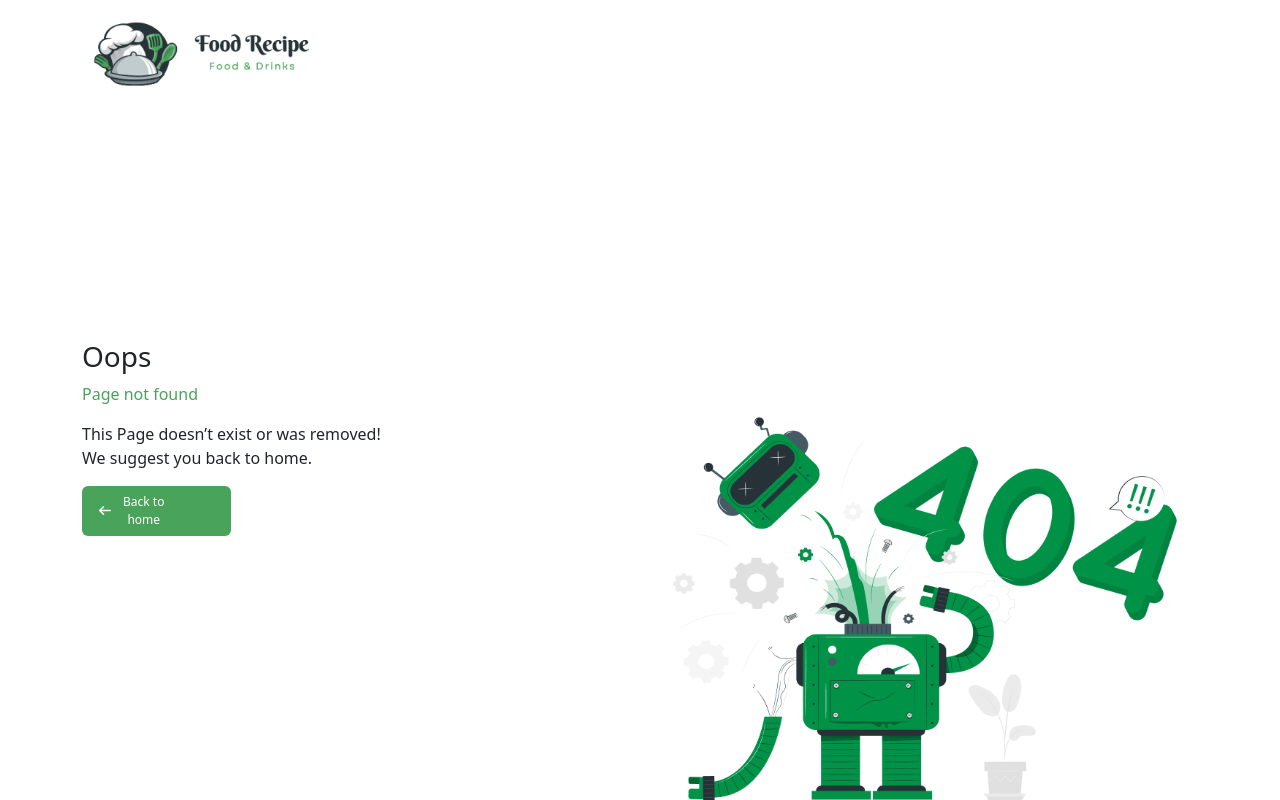
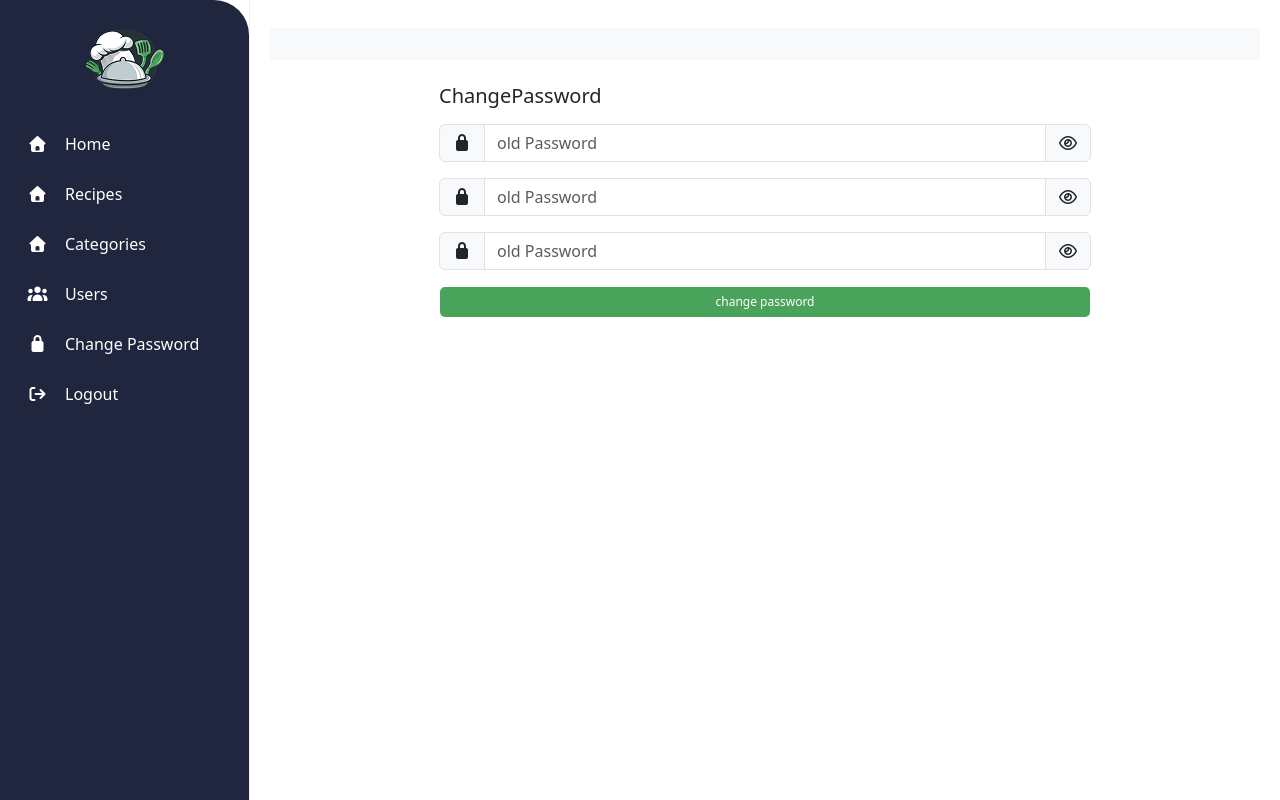
Before and after one commit to eqbalsohsah/food-mangement, a React (Vite) app: page /dashboard/change-pass in a window 1280 px wide. Before the commit this address had no page. Built offline with nearby package versions, Linux system fonts and the light colour scheme; sample sign-in values are in the browser's storage.

Commit message:
addfav removefav

```diff
--- a/src/AuthModule/Components/ChangePass/ChangePass.jsx
+++ b/src/AuthModule/Components/ChangePass/ChangePass.jsx
@@ -1,9 +1,100 @@
 import React from 'react'
+import { useForm } from 'react-hook-form'
+import useToggle from '../../../Hooks/UseToggle';
+import axios from 'axios';
+import { AUTH_URLS } from '../../../Constants/END_POINTS';
 
 export default function ChangePass() {
+  let{register,formState:{errors},handleSubmit,watch}=useForm();
+    const [firstPassword,toggleFirstPassword]=useToggle();
+     const [secondPassword,toggleSecondPassword]=useToggle();
+  const[showPassword,togglePassword]=useToggle();
+    const password=watch("newPassword");
+  const onSubmit=async(data)=>{
+  try {
+
+     const response=await axios.put(AUTH_URLS.ChangePassword,data,
+     {headers:{Authorization:`Bearer ${localStorage.getItem('token')}`}}
+
+
+   )
+   console.log(response);
+
+  } catch (error) {
+    console.log(error);
+
+  }
+
+  }
   return (
+    <>
     <div>
-      changepass
+
+   <div className='row'>
+    <div className='col-md-8 m-auto '>
+      <h5 className='my-3'>ChangePassword</h5>
+<form onSubmit={handleSubmit(onSubmit)}>
+        <div className="input-group mb-3 ">
+  <span className="input-group-text" id="basic-addon1"><i class="fa-solid fa-lock"></i></span>
+  <input type={showPassword ?"text" :"password"} className="form-control" placeholder="old Password" aria-label="password" aria-describedby="basic-addon1"
+  {...register("oldPassword",{
+    required:"password is required",
+    minLength:{
+      value:8,
+      message:"length must be 8 at least"
+    }
+
+  })}
+  />
+    <span class="input-group-text" onClick={togglePassword}> {showPassword?<i class="fa-regular fa-eye-slash"></i>: <i class="fa-regular fa-eye"></i>}</span>
+</div>
+{errors.oldPassword&& <div className='alert alert-danger p-2'>{errors.oldPassword.message}</div>}
+{/* //////////////////// */}
+        <div className="input-group mb-3 ">
+  <span className="input-group-text" id="basic-addon1"><i class="fa-solid fa-lock"></i></span>
+  <input type={firstPassword ?"text" :"password"} className="form-control" placeholder="old Password" aria-label="password" aria-describedby="basic-addon1"
+  {...register("newPassword",{
+    required:"password is required",
+    minLength:{
+      value:8,
+      message:"length must be 8 at least"
+    }
+
+  })}
+  />
+    <span class="input-group-text" onClick={toggleFirstPassword}> {firstPassword?<i class="fa-regular fa-eye-slash"></i>: <i class="fa-regular fa-eye"></i>}</span>
+</div>
+{errors.newPassword&& <div className='alert alert-danger p-2'>{errors.newPassword.message}</div>}
+{/* /////////////////
+//  */}
+        <div className="input-group mb-3 ">
+  <span className="input-group-text" id="basic-addon1"><i class="fa-solid fa-lock"></i></span>
+  <input type={secondPassword ?"text" :"password"} className="form-control" placeholder="old Password" aria-label="password" aria-describedby="basic-addon1"
+  {...register("confirmNewPassword",{
+    required:"password is required",
+    minLength:{
+      value:8,
+      message:"length must be 8 at least"
+    },
+     validate:(value)=> value === password || "not the same password"
+
+  })}
+  />
+    <span class="input-group-text" onClick={toggleSecondPassword}> {secondPassword?<i class="fa-regular fa-eye-slash"></i>: <i class="fa-regular fa-eye"></i>}</span>
+</div>
+{errors.confirmNewPassword&& <div className='alert alert-danger p-2'>{errors.confirmNewPassword.message}</div>}
+
+
+
+
+
+
+<button className='btn bg-green text-white form-control'>change password</button>
+</form>
     </div>
+   </div>
+    </div>
+
+    </>
   )
 }
--- a/src/AuthModule/Components/ForgetPass/ForgetPass.jsx
+++ b/src/AuthModule/Components/ForgetPass/ForgetPass.jsx
@@ -4,13 +4,14 @@ import { useForm } from 'react-hook-form';
 import axios from 'axios';
 import { toast } from 'react-toastify';
 import { useNavigate } from 'react-router-dom';
+import { AUTH_URLS } from '../../../Constants/END_POINTS';
 
 export default function ForgetPass() {
   let{register,handleSubmit,formState:{errors}}=useForm();
   const navigate=useNavigate();
   const onSubmit= async(data)=>{
  try {
-     let response= await axios.post('https://upskilling-egypt.com:3006/api/v1/Users/Reset/Request',data)
+     let response= await axios.post(AUTH_URLS.forget,data)
 console.log(response);
 navigate("/reset-pass");
 toast.success("Your request is being processed, please check your email");
--- a/src/AuthModule/Components/Login/Login.jsx
+++ b/src/AuthModule/Components/Login/Login.jsx
@@ -1,19 +1,22 @@
-import React, { useState } from 'react'
+import React, { useContext, useState } from 'react'
 import logo from "../../../assets/images/logo.png"
 import { Link, useNavigate } from 'react-router-dom'
 import { useForm } from 'react-hook-form'
 import axios from 'axios';
 import { toast } from 'react-toastify';
 import useToggle from '../../../Hooks/UseToggle';
+import { AUTH_URLS } from '../../../Constants/END_POINTS';
+
 
 
 export default function Login() {
+
   let{register,formState:{errors},handleSubmit}=useForm();
   const[showPassword,togglePassword]=useToggle();
   let navigate=useNavigate();
   const onSubmit= async(data)=>{
     try {
-      let response= await axios.post("https://upskilling-egypt.com:3006/api/v1/Users/Login",data);
+      let response= await axios.post(AUTH_URLS.login,data);
 localStorage.setItem("token",response.data.token);
 navigate('/dashboard');
 toast.success("login Success");
--- a/src/AuthModule/Components/ResetPass/ResetPass.jsx
+++ b/src/AuthModule/Components/ResetPass/ResetPass.jsx
@@ -5,6 +5,7 @@ import axios from 'axios';
 import { toast } from 'react-toastify';
 import { useNavigate } from 'react-router-dom';
 import useToggle from '../../../Hooks/UseToggle';
+import { AUTH_URLS } from '../../../Constants/END_POINTS';
 
 export default function ResetPass() {
   let{register,handleSubmit,formState:{errors},watch}=useForm();
@@ -17,7 +18,7 @@ export default function ResetPass() {
   const navigate=useNavigate();
   const onSubmit= async(data)=>{
 try {
-  let response= await axios.post('https://upskilling-egypt.com:3006/api/v1/Users/Reset',data);
+  let response= await axios.post(AUTH_URLS.reset,data);
   console.log(response);
   toast.success("reset password success");
   navigate('/login');
--- /dev/null
+++ b/src/Constants/END_POINTS.jsx
@@ -0,0 +1,13 @@
+const BASE_URL=`https://upskilling-egypt.com:3006/api/v1`;
+//////////////////////////////
+const BASE_AUTH=`${BASE_URL}/Users`
+export const AUTH_URLS={
+    login:`${BASE_AUTH}/Login`,
+     register:`${BASE_AUTH}/Register`,
+     forget:`${BASE_AUTH}/Reset/Request`,
+     ChangePassword:`${BASE_AUTH}/ChangePassword`,
+     verify:`${BASE_AUTH}/verify`,
+     reset:`${BASE_AUTH}/Reset`,
+     logout:`${BASE_AUTH}/Logout`,
+}
+///////////////////////////////////////////////////
--- a/src/Context/AuthContext.jsx
+++ b/src/Context/AuthContext.jsx
@@ -15,15 +15,17 @@ export default function AuthContextProvider({children}){
 
        }
     }
-    const logOut=()=>{
-        localStorage.removeItem("token");
-        setLoginData(null);
-    }
+
+
 useEffect(()=>{
    if(localStorage.getItem("token")){
     saveData();
    }
 },[]);
+ const logOut=()=>{
+        localStorage.removeItem("token");
+        setLoginData(null);
+    }
 
 
 return (
--- /dev/null
+++ b/src/Favourites/Components/FavList/FavList.jsx
@@ -0,0 +1,98 @@
+import axios from 'axios';
+import React, { useEffect, useState } from 'react'
+import NoData from '../../../SharedModule/Component/NoData/NoData';
+import { toast } from 'react-toastify';
+import Button from 'react-bootstrap/Button';
+import Modal from 'react-bootstrap/Modal';
+import DeleteConfirmation from '../../../SharedModule/Component/DeleteConfirmation/DeleteConfirmation';
+
+export default function FavList() {
+  ///////////////modal
+   const [show, setShow] = useState(false);
+   const [favId,setFavId]=useState(0);
+    const [favName,setFavName]=useState('');
+
+  const handleClose = () => setShow(false);
+  const handleShow = (fav) =>{
+setFavId(fav.id);
+setFavName(fav.recipe.name)
+       setShow(true);
+  }
+
+    const BASE_URL="https://upskilling-egypt.com:3006/";
+  const[favList,setFavList]=useState();
+  const getFavList= async()=>{
+    try {
+       let response= await axios.get('https://upskilling-egypt.com:3006/api/v1/userRecipe/',
+         {headers:{Authorization:`Bearer ${localStorage.getItem('token')}`}})
+         console.log(response);
+
+         setFavList(response?.data?.data);
+
+  }
+
+     catch (error) {
+      console.log(error);
+
+    }
+
+   }
+
+   const removeFav=async ()=>{
+   let response=await axios.delete(`https://upskilling-egypt.com:3006/api/v1/userRecipe/${favId}`,
+             {headers:{Authorization:`Bearer ${localStorage.getItem('token')}`}});
+             getFavList();
+        toast.success('delete success');
+        handleClose();
+
+
+
+
+   }
+   useEffect(()=>{
+    getFavList();
+   },[]);
+  return (
+    <>
+    {/* ///////////modal */}
+
+
+      <Modal show={show} onHide={handleClose}>
+        <Modal.Header closeButton>
+          <Modal.Title>Modal heading</Modal.Title>
+        </Modal.Header>
+        <Modal.Body>
+         <DeleteConfirmation deleteItem={"receipe "} name={favName} />
+        </Modal.Body>
+        <Modal.Footer>
+        <Button variant="outline-danger" onClick={removeFav}>
+                   Delete
+                 </Button>
+        </Modal.Footer>
+      </Modal>
+      {/* ///////////////////end modal */}
+
+    {favList?.length>0 ?
+    <div className='container'>
+      <div className='row '>
+          {favList?.map((fav)=>(
+        <div className='col-md-4 gy-3'>
+
+          <div className='item border text-center rounded shadow' >
+<img src={`${BASE_URL}${fav.recipe.imagePath}`}  className=' w-100'/>
+            <h4>{fav?.recipe?.name} </h4>
+            <h5>{fav?.recipe?.category[0]?.name}</h5>
+            <p>{fav?.recipe?.description}</p>
+            <i className='fa fa-heart mx-3 text-danger ' onClick={()=>handleShow(fav) }></i>
+          </div>
+
+        </div>
+ ))}
+      </div>
+
+    </div>
+    :<NoData/>}
+
+    </>
+  )
+}
--- a/src/RecipeModule/Components/RecipesList/RecipesList.jsx
+++ b/src/RecipeModule/Components/RecipesList/RecipesList.jsx
@@ -1,4 +1,4 @@
-import React, { useEffect, useState } from 'react'
+import React, { useContext, useEffect, useState } from 'react'
 import Header from '../../../SharedModule/Component/Header/Header'
 import header2 from "../../../assets/images/header2.png"
 import axios from 'axios'
@@ -9,13 +9,16 @@ import Modal from 'react-bootstrap/Modal';
 import DeleteConfirmation from '../../../SharedModule/Component/DeleteConfirmation/DeleteConfirmation'
 import { toast } from 'react-toastify';
 import { useNavigate } from 'react-router-dom';
+import { AuthContext } from '../../../Context/AuthContext';
 
 
 export default function RecipesList() {
+ let {loginData} =useContext(AuthContext);
   const BASE_URL="https://upskilling-egypt.com:3006/";
   const navigate=useNavigate();
   const[receipesList,setReceipesList]=useState([]);
   const[receipeId,setReceipeId]=useState(0);
+    const[favId,setFavId]=useState(0);
      const[receipeName,setReceipeName]=useState('');
     const [show, setShow] = useState(false);
 
@@ -26,6 +29,17 @@ export default function RecipesList() {
       setReceipeName(receipe.name);
        setShow(true);
      }
+     ///////////////////////////addd fav
+        const [showFav, setShowFav] = useState(false);
+
+    const handleCloseFav = () => setShowFav(false);
+    const handleShowFav = (id) =>
+     {
+      setFavId(id);
+
+       setShowFav(true);
+     }
+
 
 
 
@@ -59,6 +73,25 @@ handleClose();
 }
 
   }
+  let addToFav= async()=>{
+  try {
+    let response= await axios.post(`https://upskilling-egypt.com:3006/api/v1/userRecipe/`,{"recipeId":favId},
+        {headers:{Authorization:`Bearer ${localStorage.getItem('token')}`}}
+    );
+
+    toast.success('recipe added success');
+    handleCloseFav();
+    console.log(response);
+
+
+  } catch (error) {
+    console.log(error);
+
+
+  }
+
+
+  }
   useEffect(()=>{
     getAllReceipes();
   },[])
@@ -70,8 +103,27 @@ handleClose();
     <h6>Recipe Table Details</h6>
     <p>You can check all details</p>
   </div>
-  <button className=' btn bg-green text-white' onClick={()=>navigate('/dashboard/recipe-data')}>Add New Item</button>
+  {loginData?.userGroup !="SystemUser"?  <button className=' btn bg-green text-white' onClick={()=>navigate('/dashboard/recipe-data')}>Add New Item</button>:""}
+
 </div>
+{/* /////////////////////////////modal fav */}
+ <Modal show={showFav} onHide={handleCloseFav}>
+  <Modal.Header closeButton>
+          <Modal.Title>
+            confirm
+          </Modal.Title>
+        </Modal.Header>
+        <Modal.Body>
+Do you to add this item to your favourites?
+        </Modal.Body>
+        <Modal.Footer>
+          <Button variant="outline-danger" onClick={addToFav}>
+            Add
+          </Button>
+
+        </Modal.Footer>
+      </Modal>
+{/* end modalfav */}
  <Modal show={show} onHide={handleClose}>
   <Modal.Header closeButton>
           <Modal.Title></Modal.Title>
@@ -139,6 +191,8 @@ handleClose();
        <td>{receipe.tag.id}</td>
          <td>{receipe.tag.name}</td>
          <td>
+          {loginData?.userGroup =="SystemUser"? <i className='fa fa-heart mx-3 text-danger'
+          onClick={()=>handleShowFav(receipe.id)}></i>:
               <div className="dropdown">
       <span
         data-bs-toggle="dropdown"
@@ -152,7 +206,7 @@ handleClose();
         <li className="dropdown-item" onClick={()=>navigate(`/dashboard/recipe-data/${receipe.id}`)}> <i class="fa-solid fa-pen-to-square text-green"></i>Edit</li>
         <li className="dropdown-item " onClick={()=>handleShow(receipe)}><i class="fa-solid fa-trash text-green"></i>Delete</li>
       </ul>
-    </div>
+    </div>}
          </td>
 
 
--- a/src/SharedModule/Component/MasterLayout/MasterLayout.jsx
+++ b/src/SharedModule/Component/MasterLayout/MasterLayout.jsx
@@ -7,7 +7,8 @@ import SideBar from '../SideBar/Sidebar'
 
 
 export default function MasterLayout() {
-    const [isCollapsed,setIsCollapsed]=useState(false);
+ const [isCollapsed,setIsCollapsed]=useState(false);
+
   return (
     <div>
       <div className='  d-flex  '>
--- a/src/SharedModule/Component/SideBar/Sidebar.jsx
+++ b/src/SharedModule/Component/SideBar/Sidebar.jsx
@@ -6,7 +6,9 @@ import { AuthContext } from '../../../Context/AuthContext';
 
 export default function SideBar({isCollapsed,setIsCollapsed}) {
     // const [isCollapsed,setIsCollapsed]=useState(false);
+    let{loginData}=useContext(AuthContext);
     const{logOut}=useContext(AuthContext);
+
     const toggleCollapse=()=>{
         setIsCollapsed(!isCollapsed);
     }
@@ -21,9 +23,13 @@ export default function SideBar({isCollapsed,setIsCollapsed}) {
 
     <MenuItem component={<Link to="/dashboard" />}  icon ={<i className='fa fa-home'></i>} > Home </MenuItem>
        <MenuItem component={<Link to="/dashboard/receipes" />}  icon ={<i className='fa fa-home'></i>}> Recipes </MenuItem>
-          <MenuItem component={<Link to="/dashboard/categories" />}  icon ={<i className='fa fa-home'></i>}> Categories </MenuItem>
-             <MenuItem component={<Link to="/dashboard/users" />} icon ={<i className="fa-solid fa-users"></i>}> Users </MenuItem>
-                <MenuItem icon={<i className="fa-solid fa-lock"></i>}> Change Password </MenuItem>
+       {loginData?.userGroup =="SystemUser"? <MenuItem component={<Link to="/dashboard/favs" />}  icon ={<i className='fa fa-heart'></i>}> Favourites </MenuItem>:""}
+
+       {loginData?.userGroup !="SystemUser"? <MenuItem component={<Link to="/dashboard/categories" />}  icon ={<i className='fa fa-home'></i>}> Categories </MenuItem>:""}
+
+          {loginData?.userGroup !="SystemUser"?  <MenuItem component={<Link to="/dashboard/users" />} icon ={<i className="fa-solid fa-users"></i>}> Users </MenuItem>:""}
+
+                <MenuItem   component={<Link to="/dashboard/change-pass" />}   icon={<i className="fa-solid fa-lock"></i>}> Change Password </MenuItem>
                    <MenuItem onClick={logOut}  component={<Link to="/" />}  icon={<i className="fa-solid fa-arrow-right-from-bracket"></i>}> Logout </MenuItem>
   </Menu>
 </Sidebar>;
```
Also changed, not shown: src/App.jsx (+8 -0 lines), src/Constants/VALIDATION.jsx (added).
